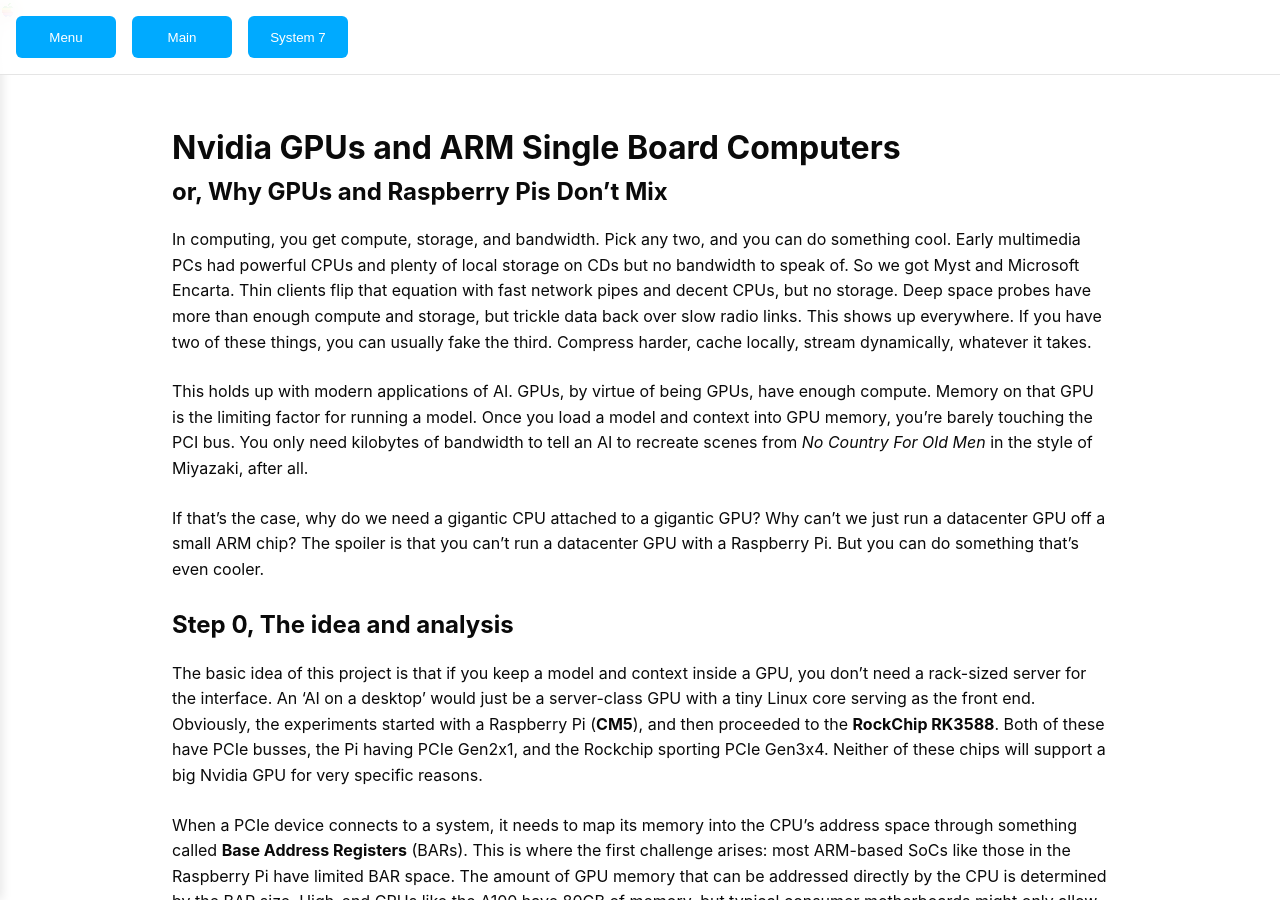
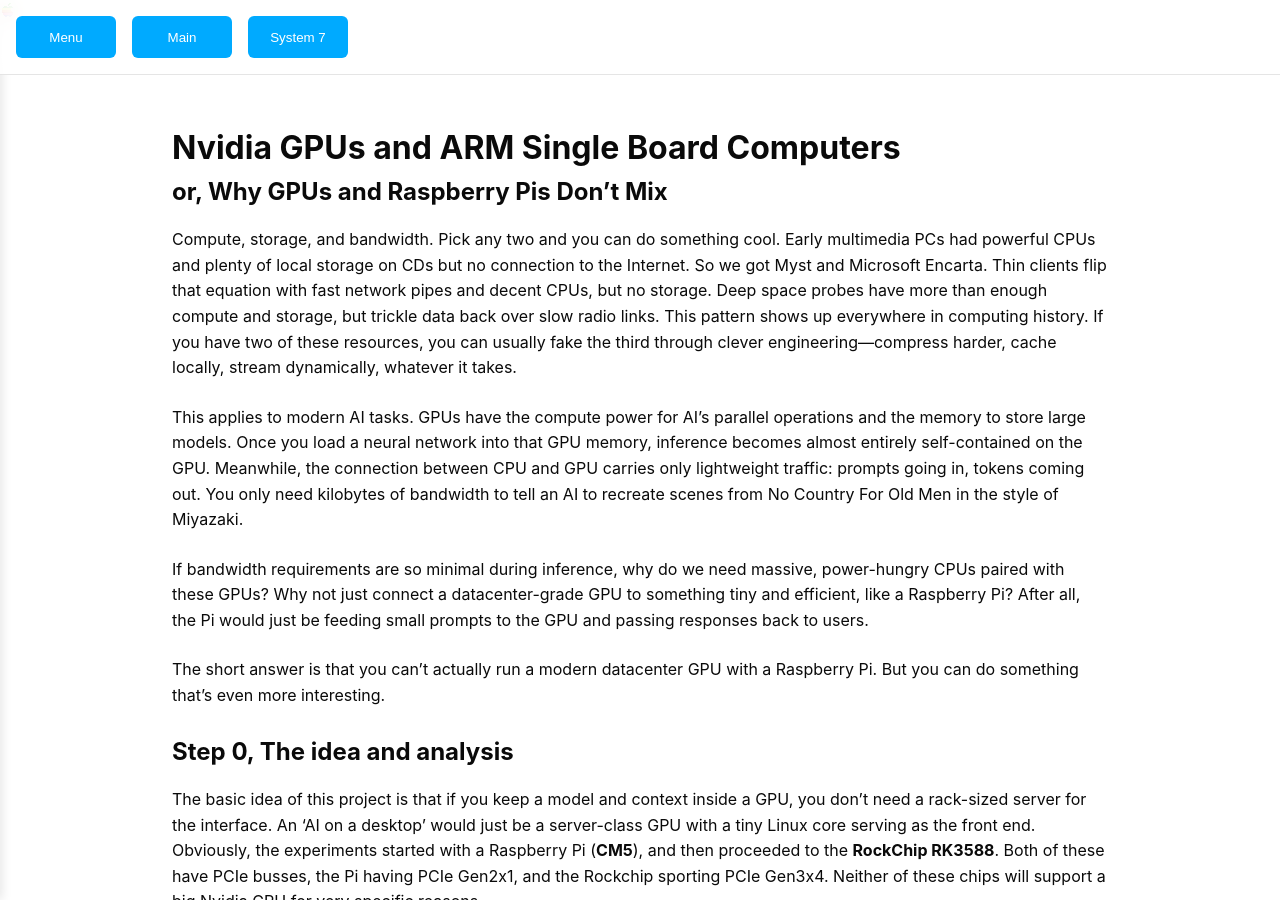
Before and after one commit to bbenchoff/bbenchoff.github.io, a Jekyll site: the page built from pages/ARMGPUs.md, in a window 1280 px wide and 900 px high. Built offline with Jekyll 4.4.1, drawn with Linux system fonts in a browser that asks for light colours; nearby versions of some CDN libraries; our own code applies the rules of GitHub Pages for plain Markdown files.

Commit message:
Update ARMGPUs.md

```diff
--- a/pages/ARMGPUs.md
+++ b/pages/ARMGPUs.md
@@ -7,11 +7,13 @@
 # Nvidia GPUs and ARM Single Board Computers
 ## or, Why GPUs and Raspberry Pis Don’t Mix
 
-In computing, you get compute, storage, and bandwidth. Pick any two, and you can do something cool. Early multimedia PCs had powerful CPUs and plenty of local storage on CDs but no bandwidth to speak of. So we got Myst and Microsoft Encarta. Thin clients flip that equation with fast network pipes and decent CPUs, but no storage. Deep space probes have more than enough compute and storage, but trickle data back over slow radio links. This shows up everywhere. If you have two of these things, you can usually fake the third. Compress harder, cache locally, stream dynamically, whatever it takes.
+Compute, storage, and bandwidth. Pick any two and you can do something cool. Early multimedia PCs had powerful CPUs and plenty of local storage on CDs but no connection to the Internet. So we got Myst and Microsoft Encarta. Thin clients flip that equation with fast network pipes and decent CPUs, but no storage. Deep space probes have more than enough compute and storage, but trickle data back over slow radio links. This pattern shows up everywhere in computing history. If you have two of these resources, you can usually fake the third through clever engineering—compress harder, cache locally, stream dynamically, whatever it takes.
 
-This holds up with modern applications of AI. GPUs, by virtue of being GPUs, have enough compute. Memory on that GPU is the limiting factor for running a model. Once you load a model and context into GPU memory, you're barely touching the PCI bus. You only need kilobytes of bandwidth to tell an AI to recreate scenes from *No Country For Old Men* in the style of Miyazaki, after all.
+This applies to modern AI tasks. GPUs have the compute power for AI's parallel operations and the memory to store large models. Once you load a neural network into that GPU memory, inference becomes almost entirely self-contained on the GPU. Meanwhile, the connection between CPU and GPU carries only lightweight traffic: prompts going in, tokens coming out. You only need kilobytes of bandwidth to tell an AI to recreate scenes from No Country For Old Men in the style of Miyazaki.
 
-If that's the case, why do we need a gigantic CPU attached to a gigantic GPU? Why can't we just run a datacenter GPU off a small ARM chip? The spoiler is that you can't run a datacenter GPU with a Raspberry Pi. But you can do something that's even cooler.
+If bandwidth requirements are so minimal during inference, why do we need massive, power-hungry CPUs paired with these GPUs? Why not just connect a datacenter-grade GPU to something tiny and efficient, like a Raspberry Pi? After all, the Pi would just be feeding small prompts to the GPU and passing responses back to users.
+
+The short answer is that you can't actually run a modern datacenter GPU with a Raspberry Pi. But you can do something that's even more interesting.
 
 ## Step 0, The idea and analysis
 
```
